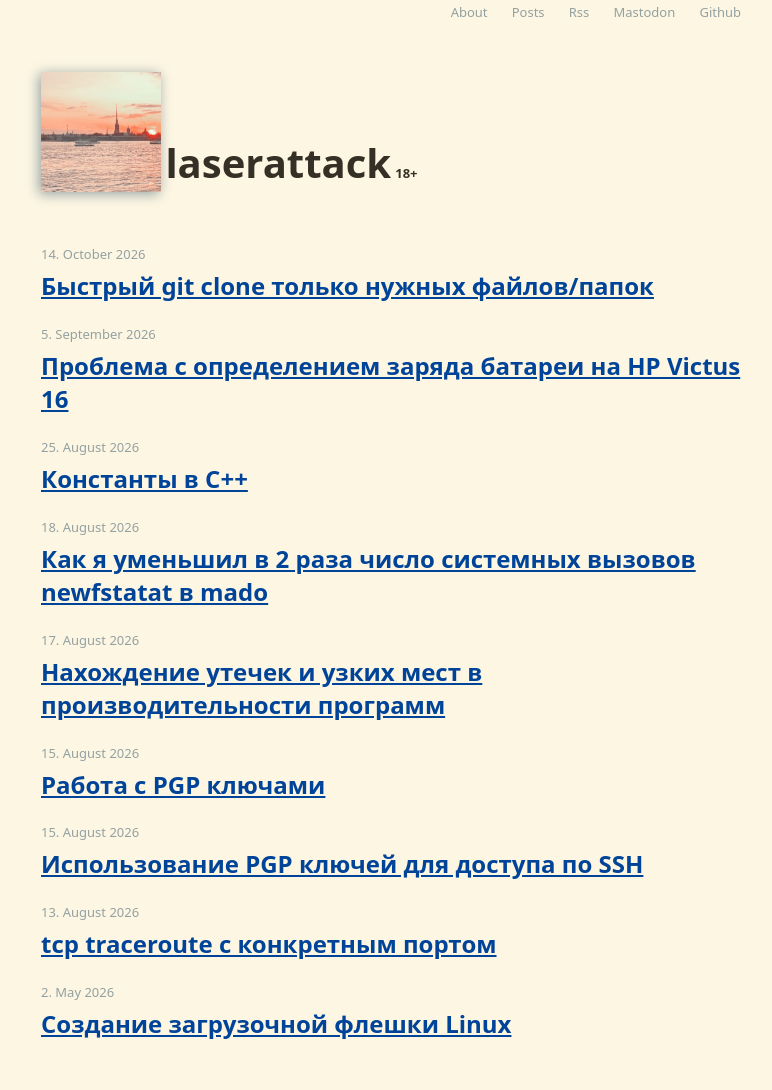
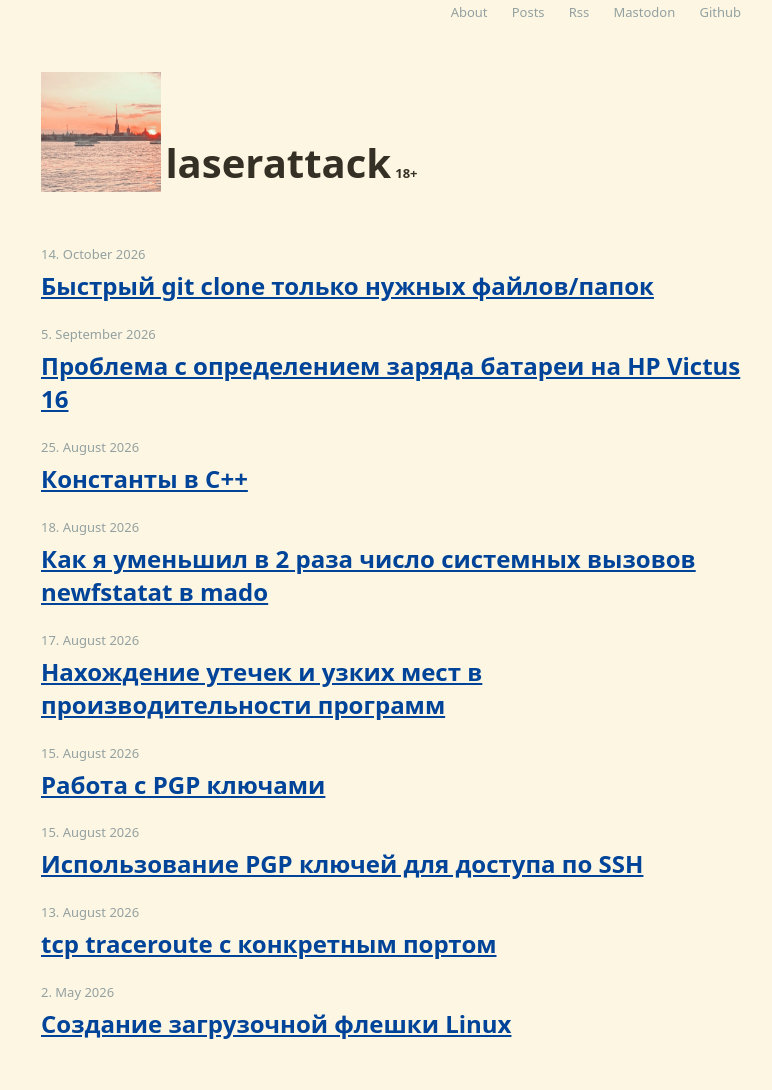
Before and after one commit to laserattack/laserattack.github.io, a Jekyll site: the page built from index.html, in a window 1280 px wide. Shown: the whole page, without its empty margins (249-1021 px from the left). Built offline with Jekyll 4.4.1, drawn with Linux system fonts in a browser that asks for light colours.

Commit message:
Remove unused styles from page.css

```diff
--- a/assets/page.css
+++ b/assets/page.css
@@ -61,7 +61,6 @@
   vertical-align: -14px;
   margin-bottom: 0px;
   margin-right: -6px;
-  box-shadow: -2px 2px 12px #93a1a1;
 }
 
 header h4 {
@@ -89,7 +88,6 @@
 }
 
 img {
-  box-shadow: 2px 2px 15px #93a1a1;
   margin-top: 10px;
   margin-bottom: 20px;
 }
@@ -158,62 +156,6 @@
   font-style: italic;
 }
 
-div#donate p:nth-child(1) {
-  text-align: justify;
-}
-
-div#donate,
-div#donate-tiny{
-  box-shadow: 2px 2px 15px #93a1a1;
-  background-color: #eee8d5;
-  display: block;
-  padding: 15px 20px 15px 20px;
-  margin: 0px;
-  margin-top: 40px;
-  margin-bottom: 20px;
-  padding-top: 30px;
-  padding-bottom: 40px;
-  position: relative;
-  font-size: 16px;
-  line-height: 1.2;
-  text-align: center;
-}
-
-div#donate-tiny{
-  padding-bottom: 10px;
-}
-
-div#donate div:nth-child(1) a, a.dotted {
-  text-decoration-style: dotted;
-}
-
-div#donate div:nth-child(2) {
-  margin-top: 20px;
-  text-align: center;
-}
-
-div#donate div:nth-child(3) {
-  margin-top: 20px;
-  margin-bottom: 35px;
-  text-align: center;
-}
-
-div#donate div:nth-child(3) img, img.donate {
-  box-shadow: unset;
-  height: 50px;
-  width: auto;
-}
-
-div#donate div:nth-child(3) {
-  text-align: center;
-}
-
-div#donate-tiny img {
-  box-shadow: unset;
-  height: 35px;
-  width: auto;
-}
-
 /* Code Highlighting Style for Pygments or Rouge */
 /* Solarized Light Color Scheme by Ethan Schoonover */
 /* http://ethanschoonover.com/solarized */
```
